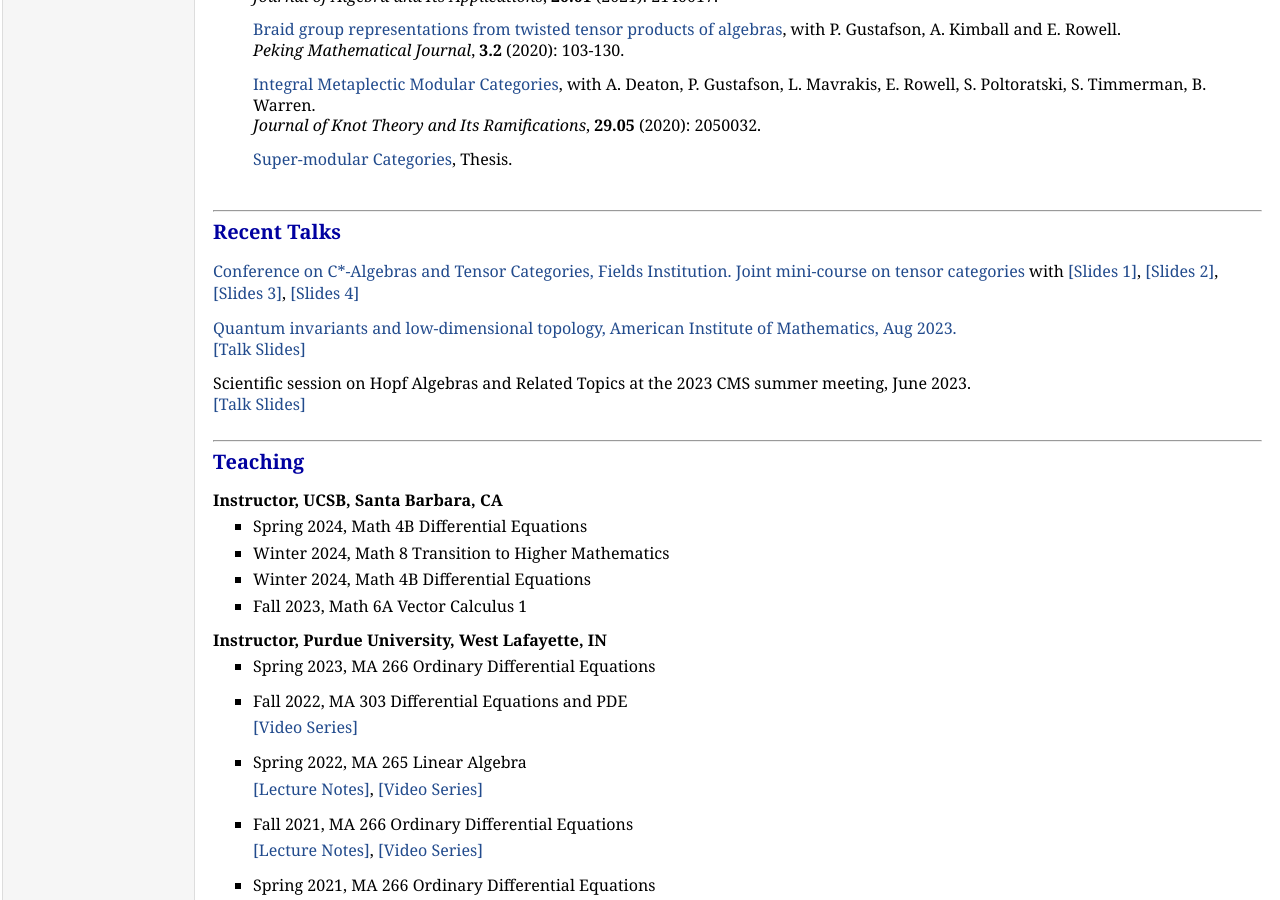
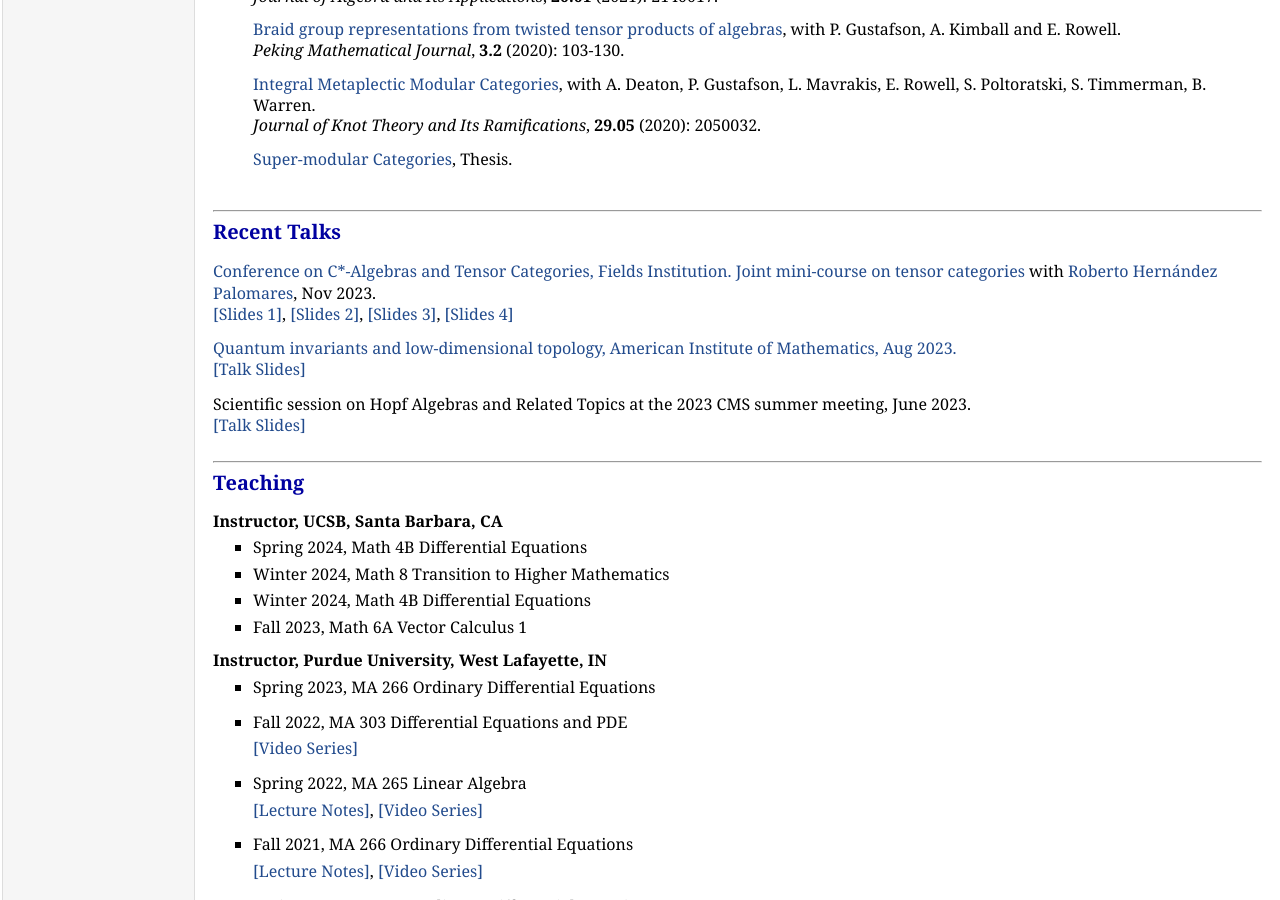
Before and after one commit to zhangqing2513/zhangqing2513.github.io, a Jekyll site: the page index.html, which Jekyll copies as it is, in a window 1280 px wide and 900 px high, scrolled down 1037 px. Built offline with Jekyll 4.4.1, drawn with Linux system fonts in a browser that asks for light colours.

Commit message:
Update index.html

```diff
--- a/index.html
+++ b/index.html
@@ -79,7 +79,7 @@
 </div>
             <h2 id='service'><hr><a name="talks"></a>Recent Talks</h2>
 
-         <a href="http://www.fields.utoronto.ca/activities/23-24/tensor" target="_blank" rel="noopener" style="text-decoration: none;">Conference on C*-Algebras and <span style="text-decoration: none;">Tensor Categories, Fields Institution. Joint mini-course on tensor categories</span></a> with <a href="https://www.math.uwaterloo.ca/~r5
+    <a href="http://www.fields.utoronto.ca/activities/23-24/tensor" target="_blank" rel="noopener" style="text-decoration: none;">Conference on C*-Algebras and <span style="text-decoration: none;">Tensor Categories, Fields Institution. Joint mini-course on tensor categories</span></a> with <a href="https://www.math.uwaterloo.ca/~r5hernan/" target="_blank" rel="noopener">Roberto Hernández Palomares</a>, Nov 2023.&nbsp;
 <p><a href="https://github.com/zhangqing2513/zhangqing2513.github.io/blob/f2361957e3aed1d17447c75851f87d5a7d3f5bc0/TCMonday.pdf" target="_blank" rel="noopener"> [Slides 1]</a>, <a href="https://github.com/zhangqing2513/zhangqing2513.github.io/TCTuesday.pdf" target="_blank" rel="noopener"> [Slides 2]</a>, <a href="https://github.com/zhangqing2513/zhangqing2513.github.io/TCWednesday.pdf" target="_blank" rel="noopener"> [Slides 3]</a>, <a href="https://github.com/zhangqing2513/zhangqing2513.github.io/TCThursday.pdf" target="_blank" rel="noopener"> [Slides 4]</a></p>
 
 <a href="https://aimath.org/pastworkshops/quantumlowdimtop.html" target="_blank" rel="noopener">Quantum invariants and low-dimensional topology, American Institute of Mathematics, Aug 2023. &nbsp;</a>
```
